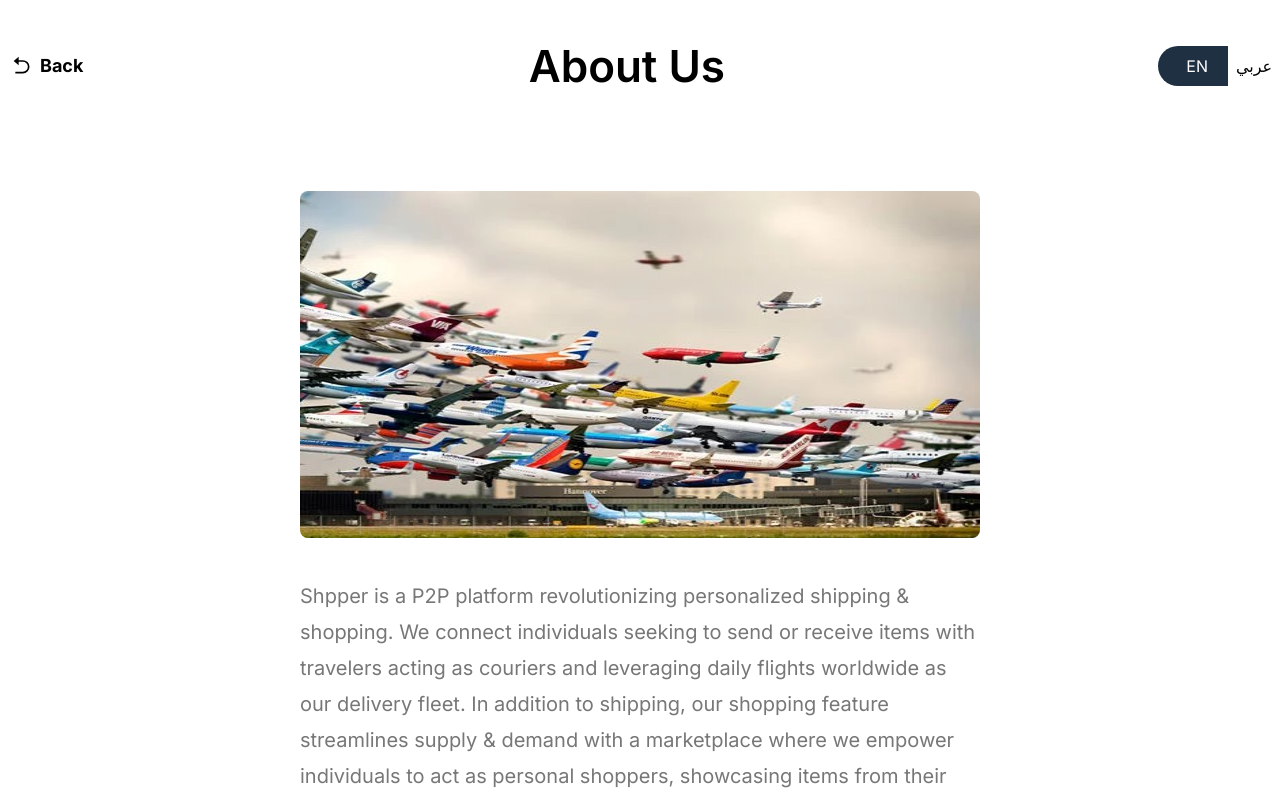
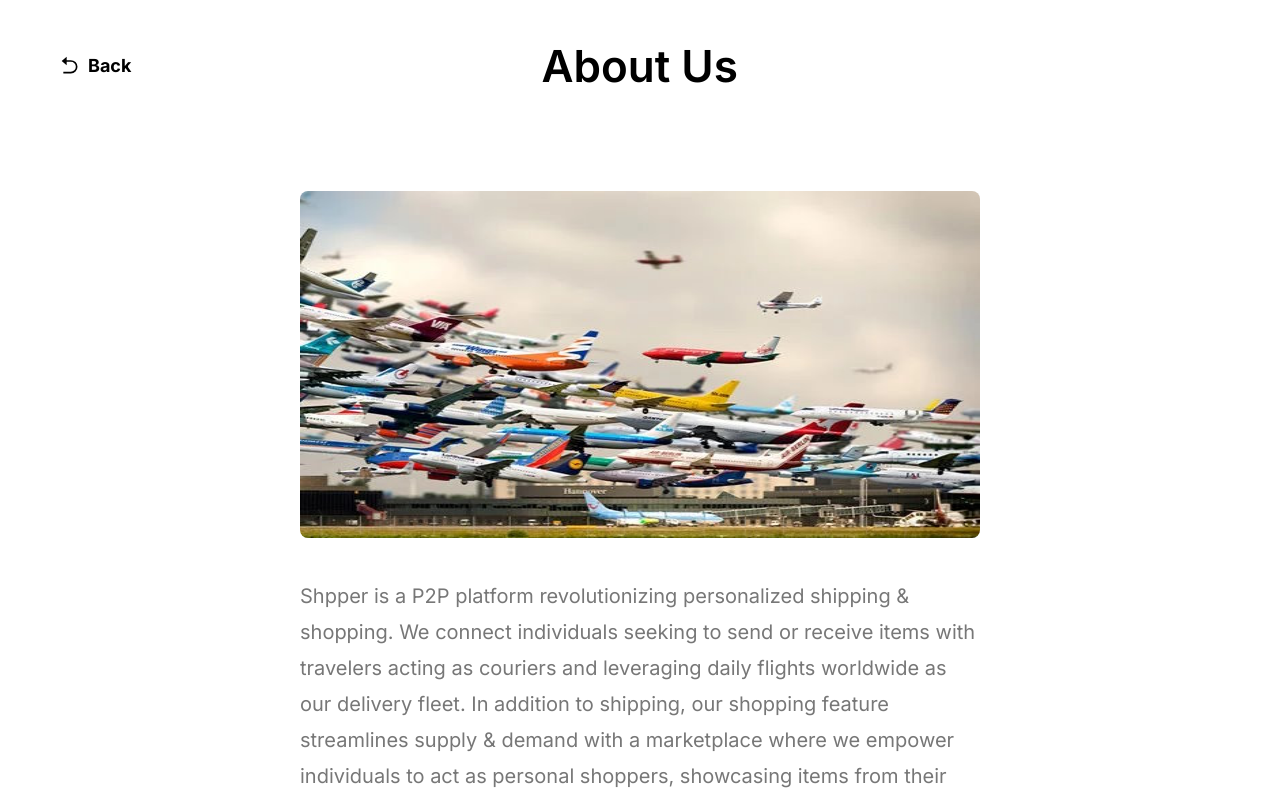
Before and after one commit to nahianhasan161/shpperv2, a Next.js app: page /en/about-us in a window 1280 px wide. Shown: the top 800 px of the page. Built offline with nearby package versions, Linux system fonts and the light colour scheme.

Commit message:
simple fixes

```diff
--- a/src/app/[locale]/about-us/page.tsx
+++ b/src/app/[locale]/about-us/page.tsx
@@ -11,7 +11,11 @@ export default function AboutPage() {
   return (
     <main className="overflow-hidden">
       {/* <PrimaryNavbar title="About" page1="HOME" page2="FAQS" /> */}
-      <SecondaryNavbar title="About Us" />
+      <SecondaryNavbar
+        title="About Us"
+        noButton={true}
+        className="pr-16 sm:pr-[6rem]"
+      />
       <AboutCardSection />
       <OurJourneySection />
       <ContactSection />
--- a/src/app/[locale]/faq/page.tsx
+++ b/src/app/[locale]/faq/page.tsx
@@ -9,7 +9,11 @@ export default function FaqPage() {
   return (
     <main className="overflow-hidden">
       {/* <PrimaryNavbar title="FAQS" page1="HOME" page2="FAQS" /> */}
-      <SecondaryNavbar title="FAQS" />
+      <SecondaryNavbar
+        title="FAQS"
+        noButton={true}
+        className="pr-16 sm:pr-[6rem]"
+      />
 
       <FaqItems />
       <div className="mt-20">
--- a/src/components/Navbar/secondaryNavbar.tsx
+++ b/src/components/Navbar/secondaryNavbar.tsx
@@ -4,8 +4,11 @@ import * as React from "react";
 import BackArrowIcon from "@/icons/buttons/backarrow.svg";
 import { usePathname, useRouter } from "next/navigation";
 import { useLocale } from "next-intl";
+import { cn } from "@/helpers/utills";
 export interface ISecondaryNavbarProps {
   title: string;
+  noButton?: Boolean;
+  className?: string;
 }
 
 export default function SecondaryNavbar(props: ISecondaryNavbarProps) {
@@ -27,7 +30,7 @@ export default function SecondaryNavbar(props: ISecondaryNavbarProps) {
     });
   };
   return (
-    <nav className="max-w-[1350px] mx-auto w-full">
+    <nav className="max-w-[1350px] mx-auto w-full md:px-12 sm:px-5 ">
       <div className="flex  items-center justify-between text-black pb-5 pt-10">
         <Link
           href={"/"}
@@ -36,12 +39,19 @@ export default function SecondaryNavbar(props: ISecondaryNavbarProps) {
           <BackArrowIcon className="w-5 h-5" />
           <span>Back</span>
         </Link>
-        <h1 className="text-xl sm:text-[36px] whitespace-nowrap  lg:text-[44px] text-center font-semibold justify-self-center  ">
+        <h1
+          className={cn(
+            "text-xl sm:text-[36px] sm:whitespace-nowrap  lg:text-[44px] text-center font-semibold justify-self-center  ",
+            props.className
+          )}
+        >
           {/* sm:pr-[6rem] */}
           {props.title}
         </h1>
 
         <div className="flex items-center text-xs md:text-base">
+          {!props.noButton ? (
+            <>
               <div
                 className={`flex justify-center items-center py-1 sm:py-2 sm:pr-5 pr-3 pl-5 sm:pl-7  rounded-l-full transition-all duration-300 ease-in cursor-pointer ${
                   localActive == "en" ? "bg-[#1F3043] text-white" : "bg-white"
@@ -60,6 +70,10 @@ export default function SecondaryNavbar(props: ISecondaryNavbarProps) {
                   عربي
                 </span>
               </div>
+            </>
+          ) : (
+            <div></div>
+          )}
         </div>
       </div>
     </nav>
--- a/src/components/table/contentTable.tsx
+++ b/src/components/table/contentTable.tsx
@@ -22,7 +22,9 @@ export default function ContentTable(props: IContentTableProps) {
             {props.titles.map((title, index) => (
               <th
                 key={index}
-                className={`border-2 border-gray-400 p-4 text-left font-bold`}
+                className={`${
+                  isReversed ? "text-right" : ""
+                } border-2 border-gray-400 p-4 text-left font-bold`}
               >
                 {title}
               </th>
--- a/src/content/termsContent.tsx
+++ b/src/content/termsContent.tsx
@@ -1,6 +1,6 @@
 export const termsContent = {
   en: {
-    title: "Updated at 27/10/2024",
+    title: "Terms & Conditions",
 
     aboutusInfo: {
       title: "About Us",
```
Lines whose indentation alone changed are shown as unchanged.
